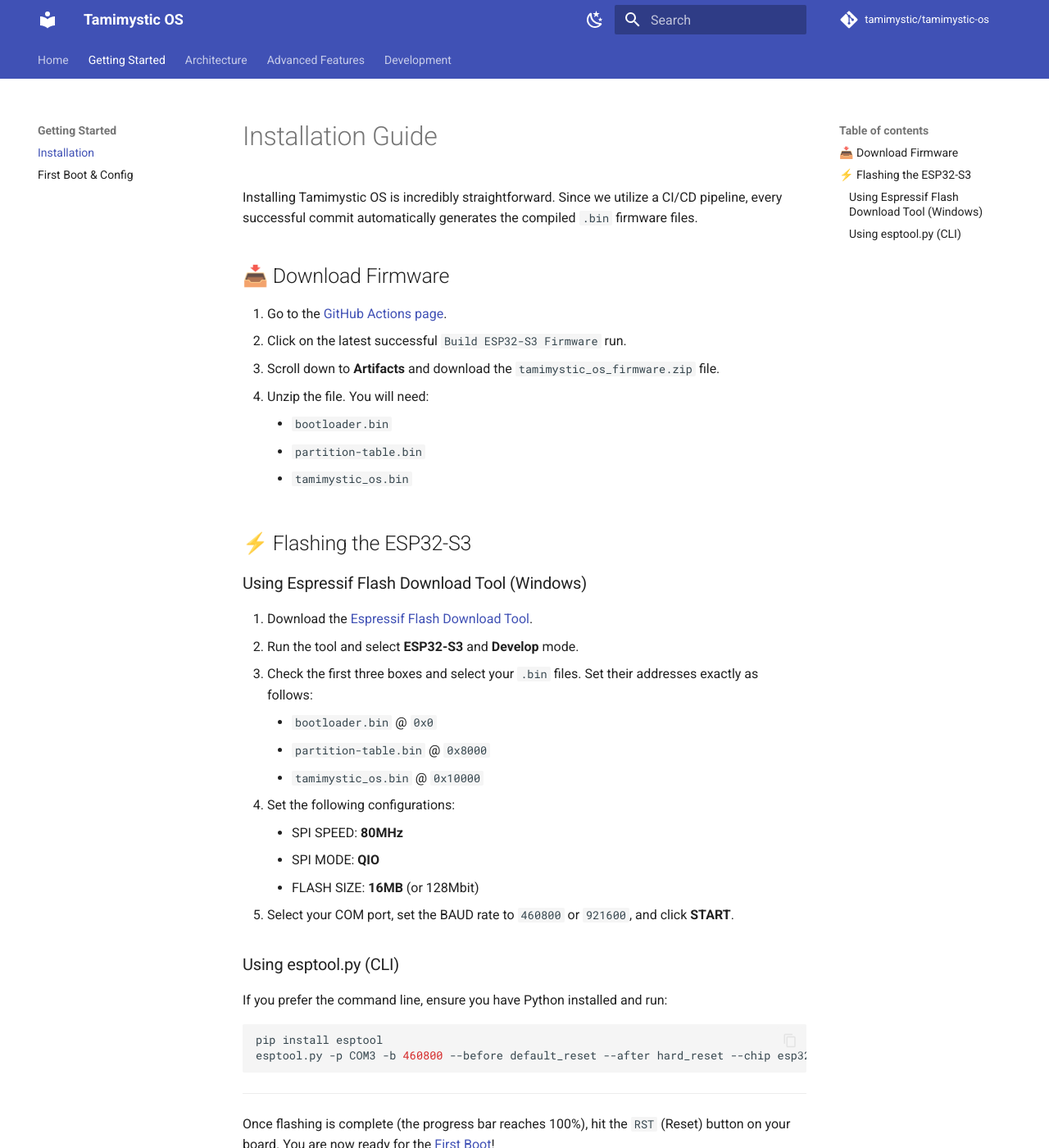
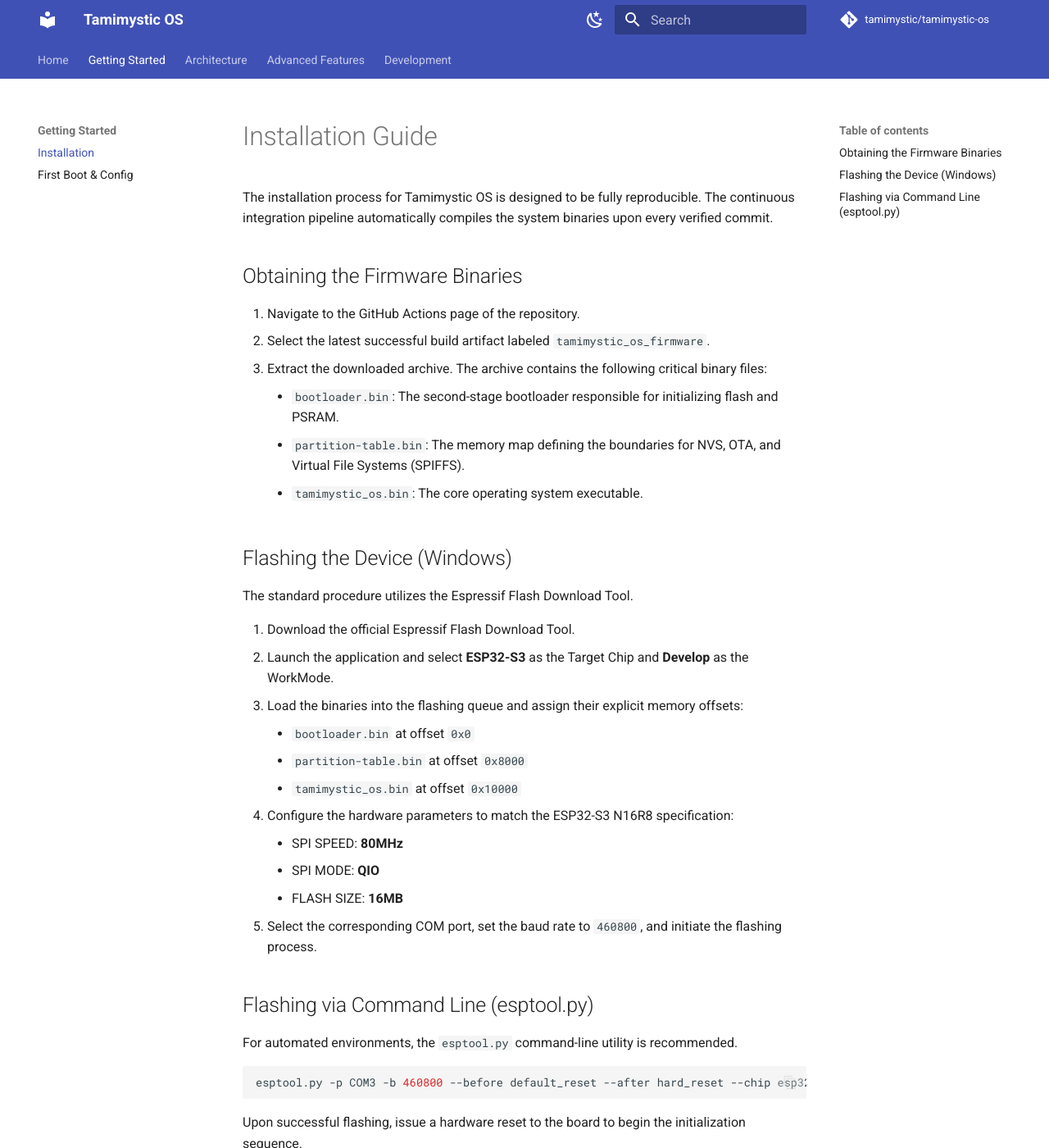
Before and after one commit to tamimystic/tamimystic-os, an MkDocs documentation site: the page built from docs/getting-started/installation.md, in a window 1280 px wide and 1400 px high. Shown: the whole window at 82% size. Built offline with MkDocs 1.6.1 and Material for MkDocs 9.7.7, drawn with Linux system fonts in a browser that asks for light colours; comment, search, counter and statistics services are not loaded.

````diff
--- a/docs/getting-started/installation.md
+++ b/docs/getting-started/installation.md
@@ -1,37 +1,38 @@
 # Installation Guide
 
-Installing Tamimystic OS is incredibly straightforward. Since we utilize a CI/CD pipeline, every successful commit automatically generates the compiled `.bin` firmware files.
+The installation process for Tamimystic OS is designed to be fully reproducible. The continuous integration pipeline automatically compiles the system binaries upon every verified commit.
 
-## 📥 Download Firmware
-1. Go to the [GitHub Actions page](https://github.com/tamimystic/tamimystic-os/actions).
-2. Click on the latest successful `Build ESP32-S3 Firmware` run.
-3. Scroll down to **Artifacts** and download the `tamimystic_os_firmware.zip` file.
-4. Unzip the file. You will need:
-    * `bootloader.bin`
-    * `partition-table.bin`
-    * `tamimystic_os.bin`
+## Obtaining the Firmware Binaries
 
-## ⚡ Flashing the ESP32-S3
+1. Navigate to the GitHub Actions page of the repository.
+2. Select the latest successful build artifact labeled `tamimystic_os_firmware`.
+3. Extract the downloaded archive. The archive contains the following critical binary files:
+    *   `bootloader.bin`: The second-stage bootloader responsible for initializing flash and PSRAM.
+    *   `partition-table.bin`: The memory map defining the boundaries for NVS, OTA, and Virtual File Systems (SPIFFS).
+    *   `tamimystic_os.bin`: The core operating system executable.
 
-### Using Espressif Flash Download Tool (Windows)
-1. Download the [Espressif Flash Download Tool](https://www.espressif.com/en/support/download/other-tools).
-2. Run the tool and select **ESP32-S3** and **Develop** mode.
-3. Check the first three boxes and select your `.bin` files. Set their addresses exactly as follows:
-    * `bootloader.bin` @ `0x0`
-    * `partition-table.bin` @ `0x8000`
-    * `tamimystic_os.bin` @ `0x10000`
-4. Set the following configurations:
-    * SPI SPEED: **80MHz**
-    * SPI MODE: **QIO**
-    * FLASH SIZE: **16MB** (or 128Mbit)
-5. Select your COM port, set the BAUD rate to `460800` or `921600`, and click **START**.
+## Flashing the Device (Windows)
 
-### Using esptool.py (CLI)
-If you prefer the command line, ensure you have Python installed and run:
+The standard procedure utilizes the Espressif Flash Download Tool.
+
+1.  Download the official Espressif Flash Download Tool.
+2.  Launch the application and select **ESP32-S3** as the Target Chip and **Develop** as the WorkMode.
+3.  Load the binaries into the flashing queue and assign their explicit memory offsets:
+    *   `bootloader.bin` at offset `0x0`
+    *   `partition-table.bin` at offset `0x8000`
+    *   `tamimystic_os.bin` at offset `0x10000`
+4.  Configure the hardware parameters to match the ESP32-S3 N16R8 specification:
+    *   SPI SPEED: **80MHz**
+    *   SPI MODE: **QIO**
+    *   FLASH SIZE: **16MB**
+5.  Select the corresponding COM port, set the baud rate to `460800`, and initiate the flashing process.
+
+## Flashing via Command Line (esptool.py)
+
+For automated environments, the `esptool.py` command-line utility is recommended.
+
 ```bash
-pip install esptool
-esptool.py -p COM3 -b 460800 --before default_reset --after hard_reset --chip esp32s3  write_flash --flash_mode qio --flash_size 16MB --flash_freq 80m 0x0 bootloader.bin 0x8000 partition-table.bin 0x10000 tamimystic_os.bin
+esptool.py -p COM3 -b 460800 --before default_reset --after hard_reset --chip esp32s3 write_flash --flash_mode qio --flash_size 16MB --flash_freq 80m 0x0 bootloader.bin 0x8000 partition-table.bin 0x10000 tamimystic_os.bin
 ```
 
----
-Once flashing is complete (the progress bar reaches 100%), hit the `RST` (Reset) button on your board. You are now ready for the [First Boot](first-boot.md)!
+Upon successful flashing, issue a hardware reset to the board to begin the initialization sequence.
--- a/mkdocs.yml
+++ b/mkdocs.yml
@@ -1,5 +1,5 @@
 site_name: Tamimystic OS
-site_description: An Ultra Pro Max Edge & Robotics Operating System for ESP32-S3
+site_description: An Advanced Edge & Robotics Operating System for the ESP32-S3
 site_author: Tamimystic
 repo_url: https://github.com/tamimystic/tamimystic-os
 repo_name: tamimystic/tamimystic-os
````
Also changed, not shown: docs/architecture/hal.md (added, +17 -0 lines), docs/architecture/overview.md (added, +18 -0 lines), docs/architecture/scheduler.md (added, +17 -0 lines), docs/development/build.md (added, +32 -0 lines), docs/development/cicd.md (added, +15 -0 lines), docs/features/ai-engine.md (added, +21 -0 lines), docs/features/micropython.md (added, +22 -0 lines), docs/features/robotics.md (added, +15 -0 lines), docs/getting-started/first-boot.md (added, +26 -0 lines), docs/index.md (+12 -18 lines).
